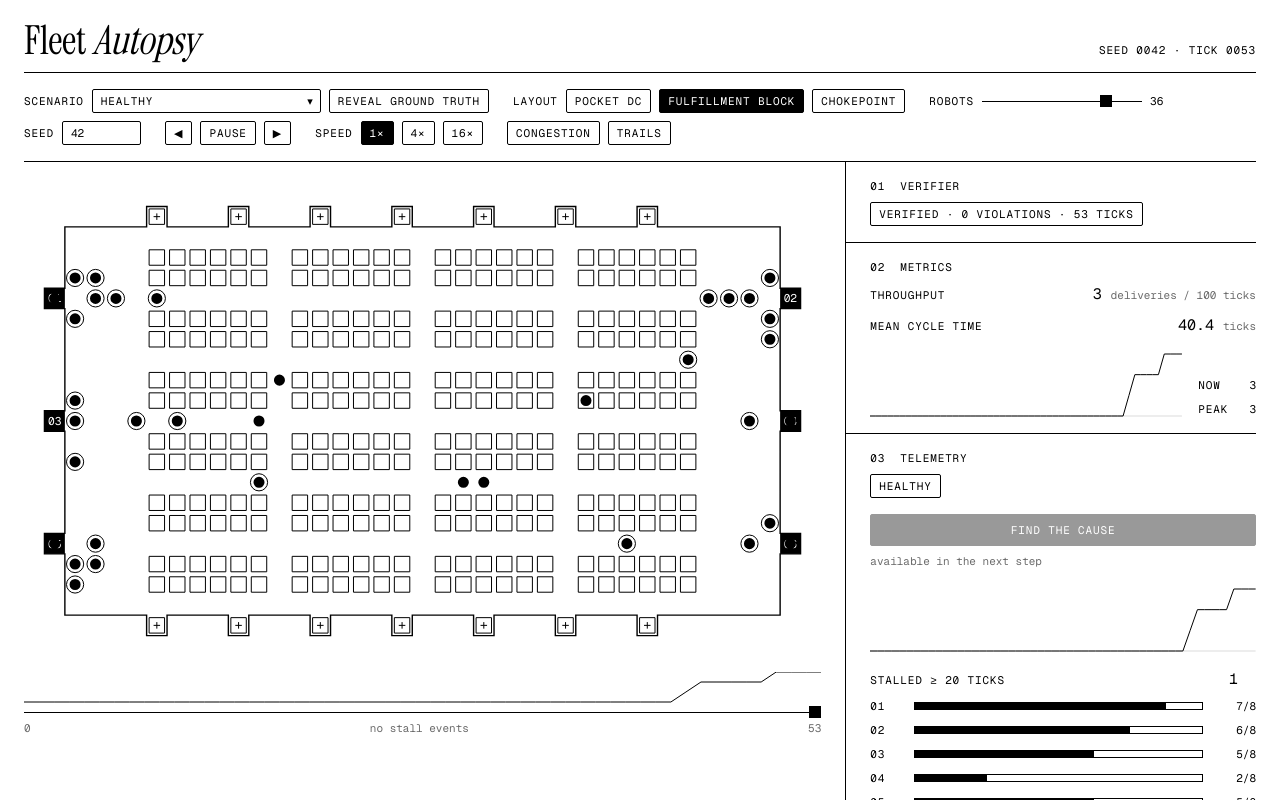
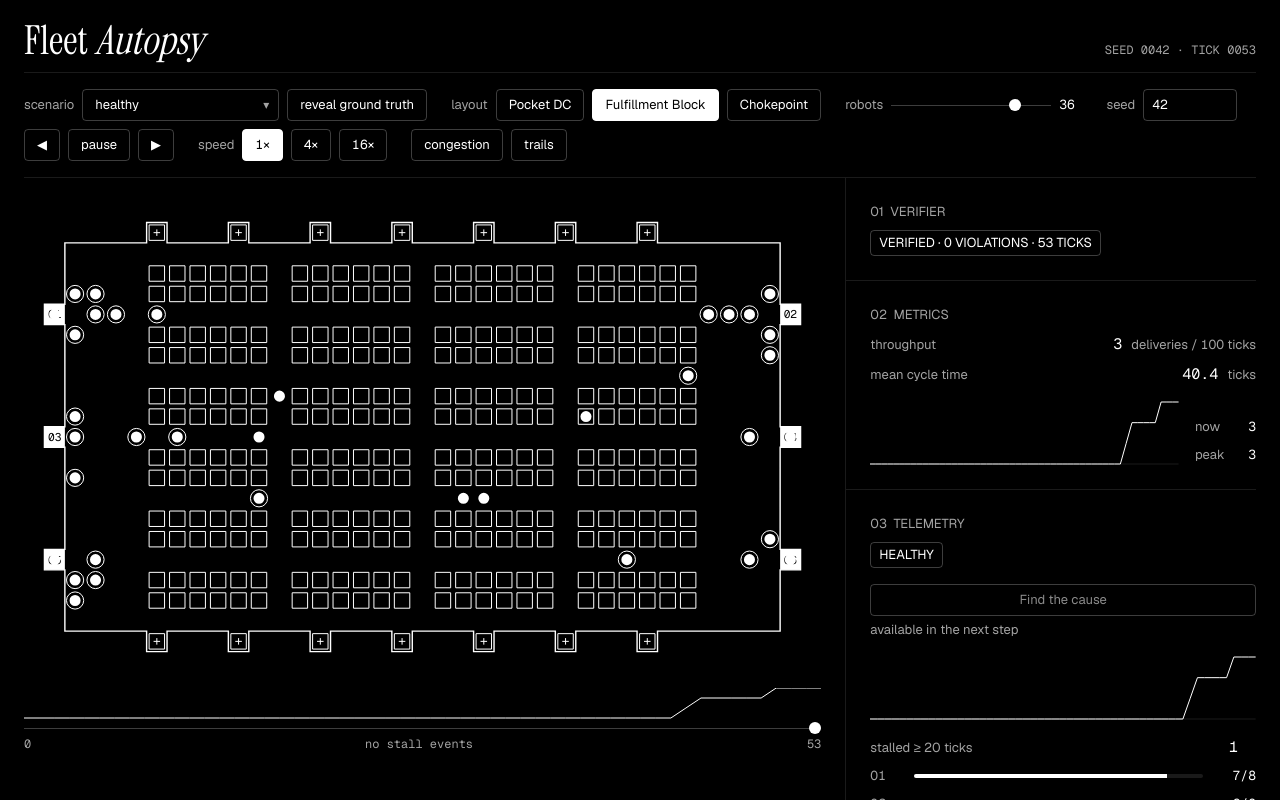
Before and after one commit to Asphar0057/Fleet-Autopsy, a React (Vite) app: page / in a window 1280 px wide. Built offline with nearby package versions, Linux system fonts and the light colour scheme.

Commit message:
add dark design tokens and base styles

```diff
--- a/index.html
+++ b/index.html
@@ -1,8 +1,14 @@
 <!doctype html>
-<html lang="en">
+<html lang="en" style="background:#000">
   <head>
     <meta charset="UTF-8" />
     <meta name="viewport" content="width=device-width, initial-scale=1.0" />
+    <meta name="color-scheme" content="dark" />
+    <meta name="theme-color" content="#000000" />
+    <meta
+      name="description"
+      content="Fleet Autopsy: a deterministic warehouse robot fleet simulator that replays alternate timelines to find what caused a jam. Simulation only."
+    />
     <title>Fleet Autopsy</title>
   </head>
   <body>
--- a/src/styles/base.css
+++ b/src/styles/base.css
@@ -1,8 +1,7 @@
-/* Base styles per .kiro/steering/design.md. Tokens live in tokens.css.
-   8px grid, 1px black hairlines, no shadows, gradients, or blur, radius <= 2px.
-   The accent color is used only for alerts (violation badge, jam badge and its
-   onset marker, loader error) and,
-   when ground truth is revealed, fault markers (canvas, scrubber ticks). */
+/* Base styles per .kiro/steering/design.md. Every value comes from tokens.css.
+   Black background, white type, hairlines, sentence case (no uppercase, no
+   letter-spacing). No shadows, gradients, or blur. Accent is reserved for the
+   culprit marker, the jam badge, and the throughput onset marker. */
 
 *,
 *::before,
@@ -16,14 +15,20 @@ body,
   height: 100%;
 }
 
+html {
+  color-scheme: dark;
+  background: var(--bg);
+}
+
 body {
   margin: 0;
   background: var(--bg);
-  color: var(--ink);
+  color: var(--fg);
   font-family: var(--font-body);
-  font-size: 15px;
+  font-size: var(--fs-body);
   line-height: 22px;
   -webkit-font-smoothing: antialiased;
+  -moz-osx-font-smoothing: grayscale;
 }
 
 h1,
@@ -34,38 +39,73 @@ h3 {
   margin: 0;
 }
 
-/* Mono: labels, numbers, data, buttons. Numbers use tabular figures. */
+/* Geist Mono only for numbers and data; tabular figures. */
 .mono,
-.label,
 .value,
-.btn,
-.badge,
-input,
 output {
   font-family: var(--font-mono);
   font-variant-numeric: tabular-nums;
 }
 
-.label {
-  font-family: var(--font-mono);
-  font-size: 11px;
-  line-height: 16px;
+.badge,
+input,
+select,
+button {
+  font-variant-numeric: tabular-nums;
+}
+
+/* Small UI label: Geist 13px, sentence case, grey. */
+.label,
+.field-label {
+  font-family: var(--font-body);
+  font-size: var(--fs-ui);
+  line-height: 20px;
   font-weight: 400;
-  text-transform: uppercase;
-  letter-spacing: 0.08em;
+  color: var(--fg-2);
   margin: 0;
 }
 
 .muted,
 .unit,
 .note {
-  color: var(--ink-2);
+  color: var(--fg-2);
 }
 
 .unit,
 .note {
-  font-family: var(--font-mono);
-  font-size: 11px;
+  font-family: var(--font-body);
+  font-size: var(--fs-ui);
+  line-height: 20px;
+}
+
+/* Section header: serif title plus one grey sentence. */
+.section-head {
+  margin: 0 0 var(--s-3);
+}
+
+.section-title {
+  font-family: var(--font-display);
+  font-size: var(--fs-h2);
+  line-height: 32px;
+  font-weight: 400;
+  color: var(--fg);
+}
+
+.section-note {
+  margin: var(--s-1) 0 0;
+  font-size: var(--fs-ui);
+  line-height: 20px;
+  color: var(--fg-2);
+}
+
+/* Shared focus ring: 2px white, 2px offset. Never Accent. */
+:focus {
+  outline: none;
+}
+
+:focus-visible {
+  outline: var(--focus);
+  outline-offset: var(--focus-offset);
 }
 
 /* ---------- App shell: full-height grid (header, controls, main) ---------- */
@@ -73,7 +113,7 @@ output {
 .app {
   max-width: 1280px;
   margin: 0 auto;
-  padding: 0 24px;
+  padding: 0 var(--s-4);
   height: 100vh;
   height: 100dvh;
   display: grid;
@@ -85,17 +125,26 @@ output {
   display: flex;
   justify-content: space-between;
   align-items: baseline;
-  gap: 16px;
-  padding: 16px 0 8px;
-  border-bottom: 1px solid var(--line);
+  gap: var(--s-3);
+  padding: var(--s-3) 0 var(--s-2);
+  border-bottom: 1px solid var(--hairline);
 }
 
 .wordmark {
   font-family: var(--font-display);
-  font-size: 40px;
+  font-size: var(--fs-h1);
   line-height: 48px;
   font-weight: 400;
-  letter-spacing: -0.01em;
+  color: var(--fg);
+}
+
+button.wordmark {
+  appearance: none;
+  background: transparent;
+  border: 0;
+  padding: 0;
+  margin: 0;
+  cursor: pointer;
 }
 
 .wordmark em {
@@ -104,10 +153,11 @@ output {
 
 .meta {
   margin: 0;
-  font-size: 11px;
+  font-family: var(--font-mono);
+  font-size: var(--fs-mono);
   line-height: 16px;
-  letter-spacing: 0.08em;
-  text-transform: uppercase;
+  color: var(--fg-2);
+  font-variant-numeric: tabular-nums;
 }
 
 /* ---------- Controls ---------- */
@@ -116,20 +166,20 @@ output {
   display: flex;
   flex-wrap: wrap;
   align-items: center;
-  gap: 8px 24px;
-  padding: 16px 0;
-  border-bottom: 1px solid var(--line);
+  gap: var(--s-2) var(--s-4);
+  padding: var(--s-3) 0;
+  border-bottom: 1px solid var(--hairline);
 }
 
 .control-group {
   display: flex;
   align-items: center;
-  gap: 8px;
+  gap: var(--s-2);
 }
 
 .value {
-  font-size: 11px;
-  line-height: 16px;
+  font-size: var(--fs-ui);
+  line-height: 20px;
   min-width: 3ch;
 }
 
@@ -140,42 +190,69 @@ output {
   -webkit-appearance: none;
   margin: 0;
   background: transparent;
-  color: var(--ink);
-  font: inherit;
-  font-family: var(--font-mono);
-  font-size: 11px;
-  line-height: 16px;
-  text-transform: uppercase;
-  letter-spacing: 0.08em;
-  border: 1px solid var(--line);
+  color: var(--fg);
+  font-family: var(--font-body);
+  font-size: var(--fs-ui);
+  line-height: 20px;
+  border: 1px solid var(--hairline-strong);
   border-radius: var(--radius);
-  padding: 3px 8px; /* 16px line + 2 × 3px + 2 × 1px border = 24px tall */
-  min-height: 24px;
+  padding: 5px 12px; /* 20px line + 2 × 5px + 2 × 1px border = 32px tall */
+  min-height: 32px;
   cursor: pointer;
   transition:
-    background-color 120ms linear,
-    color 120ms linear;
+    background-color var(--dur) var(--ease),
+    border-color var(--dur) var(--ease),
+    color var(--dur) var(--ease);
 }
 
-.btn:hover:not(:disabled),
+.btn:hover:not(:disabled) {
+  border-color: var(--fg);
+}
+
 .btn:active:not(:disabled),
 .btn[aria-pressed='true'] {
-  background: var(--ink);
+  background: var(--fg);
+  border-color: var(--fg);
   color: var(--bg);
 }
 
-.btn:focus-visible {
-  outline: 2px solid var(--ink);
-  outline-offset: 2px;
-}
-
 .btn:disabled {
-  opacity: 0.4;
+  color: var(--fg-3);
+  border-color: var(--hairline);
   cursor: default;
 }
 
 .btn--play {
   min-width: 7ch;
+}
+
+/* Primary: white fill, black text. */
+.btn--primary {
+  background: var(--fg);
+  border-color: var(--fg);
+  color: var(--bg);
+}
+
+.btn--primary:hover:not(:disabled) {
+  background: var(--fg-2);
+  border-color: var(--fg-2);
+}
+
+.btn--primary:disabled {
+  background: transparent;
+  border-color: var(--hairline-strong);
+  color: var(--fg-3);
+}
+
+/* Quiet: text-only button for secondary header actions. */
+.btn--quiet {
+  border-color: transparent;
+  color: var(--fg-2);
+}
+
+.btn--quiet:hover:not(:disabled) {
+  border-color: transparent;
+  color: var(--fg);
 }
 
 /* ---------- Inputs ---------- */
@@ -185,14 +262,20 @@ input[type='number'] {
   -moz-appearance: textfield;
   width: 12ch;
   margin: 0;
-  padding: 3px 8px;
-  min-height: 24px;
-  font-size: 11px;
-  line-height: 16px;
-  color: var(--ink);
+  padding: 5px 8px;
+  min-height: 32px;
+  font-family: var(--font-mono);
+  font-size: var(--fs-ui);
+  line-height: 20px;
+  color: var(--fg);
   background: transparent;
-  border: 1px solid var(--line);
+  border: 1px solid var(--hairline-strong);
   border-radius: var(--radius);
+  transition: border-color var(--dur) var(--ease);
+}
+
+input[type='number']:hover {
+  border-color: var(--fg-2);
 }
 
 input[type='number']::-webkit-outer-spin-button,
@@ -201,12 +284,7 @@ input[type='number']::-webkit-inner-spin-button {
   margin: 0;
 }
 
-input[type='number']:focus-visible {
-  outline: 2px solid var(--ink);
-  outline-offset: 2px;
-}
-
-/* Range: 1px black track, 12px square black thumb, no browser accent fill. */
+/* Range: 1px faint track, 12px round white thumb, no browser accent fill. */
 input[type='range'] {
   appearance: none;
   -webkit-appearance: none;
@@ -219,7 +297,7 @@ input[type='range'] {
 
 input[type='range']::-webkit-slider-runnable-track {
   height: 1px;
-  background: var(--ink);
+  background: var(--hairline-strong);
   border: 0;
 }
 
@@ -229,14 +307,14 @@ input[type='range']::-webkit-slider-thumb {
   width: 12px;
   height: 12px;
   margin-top: -5.5px; /* center on the 1px track */
-  background: var(--ink);
+  background: var(--fg);
   border: 0;
-  border-radius: 0;
+  border-radius: var(--radius-pill);
 }
 
 input[type='range']::-moz-range-track {
   height: 1px;
-  background: var(--ink);
+  background: var(--hairline-strong);
   border: 0;
 }
 
@@ -247,18 +325,9 @@ input[type='range']::-moz-range-progress {
 input[type='range']::-moz-range-thumb {
   width: 12px;
   height: 12px;
-  background: var(--ink);
+  background: var(--fg);
   border: 0;
-  border-radius: 0;
-}
-
-input[type='range']:focus {
-  outline: none;
-}
-
-input[type='range']:focus-visible {
-  outline: 2px solid var(--ink);
-  outline-offset: 2px;
+  border-radius: var(--radius-pill);
 }
 
 input[type='range']:disabled {
@@ -270,8 +339,8 @@ input[type='range']:disabled {
   width: 160px;
 }
 
-/* Select: 1px line, no fill, mono 11px uppercase like buttons; a text caret
-   in a wrapper replaces the native arrow (no images, no gradients). */
+/* Select: hairline border, no fill; a text caret in a wrapper replaces the
+   native arrow (no images, no gradients). */
 .select {
   position: relative;
   display: inline-block;
@@ -280,12 +349,12 @@ input[type='range']:disabled {
 .select::after {
   content: '▾';
   position: absolute;
-  right: 8px;
+  right: 10px;
   top: 50%;
   transform: translateY(-50%);
-  font-family: var(--font-mono);
-  font-size: 11px;
+  font-size: var(--fs-mono);
   line-height: 1;
+  color: var(--fg-2);
   pointer-events: none;
 }
 
@@ -293,30 +362,30 @@ input[type='range']:disabled {
   appearance: none;
   -webkit-appearance: none;
   margin: 0;
-  padding: 3px 24px 3px 8px;
-  min-height: 24px;
-  font-family: var(--font-mono);
-  font-size: 11px;
-  line-height: 16px;
-  text-transform: uppercase;
-  letter-spacing: 0.08em;
-  color: var(--ink);
+  padding: 5px 28px 5px 12px;
+  min-height: 32px;
+  max-width: 100%;
+  font-family: var(--font-body);
+  font-size: var(--fs-ui);
+  line-height: 20px;
+  color: var(--fg);
   background: transparent;
-  border: 1px solid var(--line);
+  border: 1px solid var(--hairline-strong);
   border-radius: var(--radius);
   cursor: pointer;
+  transition: border-color var(--dur) var(--ease);
 }
 
-.select select:focus-visible {
-  outline: 2px solid var(--ink);
-  outline-offset: 2px;
+.select select:hover {
+  border-color: var(--fg-2);
 }
 
 .select option {
-  text-transform: none;
+  color: var(--fg);
+  background: var(--surface);
 }
 
-/* ---------- Main: canvas column | 1px rule | panel ---------- */
+/* ---------- Main: canvas column | hairline | panel ---------- */
 
 .main {
   display: grid;
@@ -329,7 +398,7 @@ input[type='range']:disabled {
   flex-direction: column;
   min-width: 0;
   min-height: 0;
-  padding: 24px 24px 16px 0;
+  padding: var(--s-4) var(--s-4) var(--s-3) 0;
 }
 
 /* The box takes the layout's aspect ratio (inline style) and shrinks to the
@@ -355,12 +424,12 @@ input[type='range']:disabled {
   min-width: 0;
   min-height: 0;
   overflow: auto;
-  border-left: 1px solid var(--line);
+  border-left: 1px solid var(--hairline);
 }
 
 .section {
-  padding: 16px 0 16px 24px;
-  border-bottom: 1px solid var(--line);
+  padding: var(--s-4) 0 var(--s-4) var(--s-4);
+  border-bottom: 1px solid var(--hairline);
 }
 
 .section:last-child {
@@ -368,23 +437,23 @@ input[type='range']:disabled {
 }
 
 .section > .label {
-  margin-bottom: 8px;
+  margin-bottom: var(--s-2);
 }
 
 .section p {
   margin: 0;
 }
 
-/* Verifier badge: 1px border, mono. Violation: accent text and border. */
+/* Status badge: hairline border. Alert (jam): Accent text and border. */
 .badge {
   display: inline-block;
-  font-size: 11px;
-  line-height: 16px;
-  letter-spacing: 0.08em;
-  text-transform: uppercase;
-  border: 1px solid var(--ink);
+  font-family: var(--font-body);
+  font-size: var(--fs-ui);
+  line-height: 20px;
+  color: var(--fg);
+  border: 1px solid var(--hairline-strong);
   border-radius: var(--radius);
-  padding: 3px 8px;
+  padding: 2px 8px;
 }
 
 .badge--alert {
@@ -394,27 +463,27 @@ input[type='range']:disabled {
 
 .metrics {
   display: grid;
-  gap: 8px;
-  margin: 0 0 16px;
+  gap: var(--s-2);
+  margin: 0 0 var(--s-3);
 }
 
 .metric {
   display: flex;
   justify-content: space-between;
   align-items: baseline;
-  gap: 8px;
+  gap: var(--s-2);
 }
 
 .metric dd {
   margin: 0;
-  font-size: 15px;
+  font-size: var(--fs-body);
   line-height: 22px;
 }
 
 .spark-row {
   display: grid;
   grid-template-columns: minmax(0, 1fr) auto;
-  gap: 16px;
+  gap: var(--s-3);
   align-items: end;
 }
 
@@ -426,14 +495,14 @@ input[type='range']:disabled {
 
 .spark-values {
   display: grid;
-  gap: 8px;
+  gap: var(--s-2);
   margin: 0;
 }
 
 .spark-values div {
   display: flex;
   justify-content: space-between;
-  gap: 8px;
+  gap: var(--s-2);
 }
 
 .spark-values dd {
@@ -443,16 +512,22 @@ input[type='range']:disabled {
 
 .stations {
   border-collapse: collapse;
-  font-size: 11px;
-  line-height: 16px;
+  font-size: var(--fs-ui);
+  line-height: 20px;
   width: 100%;
+}
+
+.stations th {
+  font-family: var(--font-body);
+  font-weight: 400;
+  color: var(--fg-2);
 }
 
 .stations th,
 .stations td {
   text-align: left;
-  padding: 4px 0;
-  border-bottom: 1px solid var(--line-soft);
+  padding: var(--s-1) 0;
+  border-bottom: 1px solid var(--hairline);
 }
 
 .stations th:last-child,
@@ -460,26 +535,22 @@ input[type='range']:disabled {
   text-align: right;
 }
 
-/* ---------- Telemetry (section 03) ---------- */
+/* ---------- Telemetry ---------- */
 
-/* Primary: ink fill, white text (the inverted button state). */
-.btn--primary {
-  background: var(--ink);
-  color: var(--bg);
-  width: 100%;
-  min-height: 32px;
+.find-cause {
+  margin: var(--s-3) 0;
 }
 
-.find-cause {
-  margin: 16px 0;
+.find-cause .btn--primary {
+  width: 100%;
 }
 
 .find-cause .note {
-  margin-top: 4px;
+  margin-top: var(--s-1);
 }
 
 .telemetry-metrics {
-  margin: 16px 0 8px;
+  margin: var(--s-3) 0 var(--s-2);
 }
 
 .queues {
@@ -487,31 +558,33 @@ input[type='range']:disabled {
   padding: 0;
   list-style: none;
   display: grid;
-  gap: 8px;
+  gap: var(--s-2);
 }
 
 .queue {
   display: grid;
   grid-template-columns: 4ch minmax(0, 1fr) 5ch;
   align-items: center;
-  gap: 8px;
+  gap: var(--s-2);
 }
 
 .queue .value {
   text-align: right;
 }
 
-/* 1px outlined bar, ink fill proportional to queue / queueCap. */
+/* Thin bar: faint track, white fill proportional to queue / queueCap. */
 .qbar {
   display: block;
-  height: 8px;
-  border: 1px solid var(--line);
+  height: 4px;
+  background: var(--track);
+  border-radius: var(--radius-pill);
+  overflow: hidden;
 }
 
 .qbar-fill {
   display: block;
   height: 100%;
-  background: var(--ink);
+  background: var(--fg);
 }
 
 .sr-only {
@@ -530,31 +603,36 @@ input[type='range']:disabled {
   margin: 0;
   padding: 0;
   list-style: none;
+  font-size: var(--fs-ui);
+  line-height: 20px;
+  color: var(--fg-2);
 }
 
 .assumptions li {
-  padding: 0 0 8px;
+  padding: 0 0 var(--s-2);
 }
 
-.assumptions li::before {
-  content: '— ';
-  color: var(--ink-2);
+.assumptions li::first-letter {
+  text-transform: uppercase;
 }
 
+/* Errors are not alerts in the Accent sense: grey text, mono message. */
 .error {
   margin: 0;
   white-space: pre-wrap;
-  font-size: 11px;
+  font-family: var(--font-mono);
+  font-size: var(--fs-mono);
   line-height: 16px;
-  color: var(--accent);
+  color: var(--fg-2);
 }
 
-/* Ground-truth legend under the canvas: one mono line, shown only when revealed. */
+/* Ground-truth legend under the canvas: one line, shown only when revealed. */
 .legend {
   flex: 0 0 auto;
-  margin: 8px 0 0;
-  font-size: 11px;
-  line-height: 16px;
+  margin: var(--s-2) 0 0;
+  font-size: var(--fs-ui);
+  line-height: 20px;
+  color: var(--fg-2);
   white-space: nowrap;
   overflow: hidden;
   text-overflow: ellipsis;
@@ -564,7 +642,7 @@ input[type='range']:disabled {
 
 .scrubber {
   flex: 0 0 auto;
-  padding-top: 16px;
+  padding-top: var(--s-3);
 }
 
 .scrubber-track {
@@ -581,9 +659,10 @@ input[type='range']:disabled {
 .scrubber-meta {
   display: flex;
   justify-content: space-between;
-  font-size: 11px;
+  font-family: var(--font-mono);
+  font-size: var(--fs-mono);
   line-height: 16px;
-  color: var(--ink-2);
+  color: var(--fg-2);
 }
 
 /* ---------- Narrow screens: stack the panel under the canvas ---------- */
@@ -598,7 +677,7 @@ input[type='range']:disabled {
     grid-template-columns: minmax(0, 1fr);
   }
   .stage {
-    padding: 24px 0 16px;
+    padding: var(--s-4) 0 var(--s-3);
   }
   .canvas-box {
     max-height: 80vh;
@@ -606,7 +685,7 @@ input[type='range']:disabled {
   .panel {
     overflow: visible;
     border-left: 0;
-    border-top: 1px solid var(--line);
+    border-top: 1px solid var(--hairline);
   }
   .section {
     padding-left: 0;
--- a/src/styles/tokens.css
+++ b/src/styles/tokens.css
@@ -1,13 +1,43 @@
-/* Design tokens, copied from .kiro/steering/design.md. */
+/* Design tokens: the single home of design CSS variables (.kiro/steering/design.md). */
 :root {
-  --bg: #ffffff;
-  --ink: #000000;
-  --ink-2: #6b6b6b;      /* secondary text, units */
-  --line: #000000;       /* structure: 1px */
-  --line-soft: rgba(0,0,0,.14);
-  --accent: #ff4a1c;     /* ONLY for alerts, violations, root-cause highlight */
-  --radius: 2px;
+  /* color */
+  --bg: #000000;
+  --surface: #0a0a0a;              /* panels, drawer */
+  --fg: #ffffff;                   /* primary text, 21:1 */
+  --fg-2: #a3a3a3;                 /* secondary text, ~8.6:1 on #000 */
+  --fg-3: #8a8a8a;                 /* tertiary text, minimum, ~6:1 on #000 */
+  --hairline: rgba(255,255,255,.10);
+  --hairline-strong: rgba(255,255,255,.24);
+  --track: rgba(255,255,255,.10);
+  --accent: #ff4a1c;               /* culprit marker, jam badge, onset marker ONLY; ~6.3:1 on #000 */
+  /* canvas */
+  --canvas-robot: #ffffff;
+  --canvas-carry: rgba(255,255,255,.6);
+  --canvas-wall: rgba(255,255,255,.30);
+  --canvas-pod: rgba(255,255,255,.15);
+  --canvas-station: rgba(255,255,255,.92);
+  --canvas-station-text: #000000;
+  --canvas-stall: rgba(255,255,255,.45);
+  --canvas-label: #a3a3a3;
+  /* type */
   --font-display: 'Instrument Serif', 'Times New Roman', serif;
   --font-body: 'Geist', system-ui, sans-serif;
   --font-mono: 'Geist Mono', ui-monospace, monospace;
+  --fs-hero: 88px; --fs-h1: 40px; --fs-h2: 24px; --fs-num: 32px;
+  --fs-body: 15px; --fs-ui: 13px; --fs-mono: 12px;
+  /* space (8px grid) */
+  --s-1: 4px; --s-2: 8px; --s-3: 16px; --s-4: 24px; --s-5: 32px; --s-6: 48px; --s-7: 64px;
+  --radius: 4px; --radius-pill: 999px;
+  /* motion */
+  --dur-fast: 150ms; --dur: 200ms; --dur-slow: 250ms; --ease: cubic-bezier(.2,.0,.0,1);
+  /* focus */
+  --focus: 2px solid #ffffff; --focus-offset: 2px;
+
+  /* Legacy aliases, transitional: current components and the renderer's
+     readColors still read these names. Literal values (not var()) so
+     getPropertyValue returns a color. Removed once tasks 2-5 switch over. */
+  --ink: #ffffff;                  /* = --fg */
+  --ink-2: #a3a3a3;                /* = --fg-2 */
+  --line: rgba(255,255,255,.24);   /* = --hairline-strong */
+  --line-soft: rgba(255,255,255,.10); /* = --hairline */
 }
```
Also changed, not shown: .kiro/steering/design.md.
